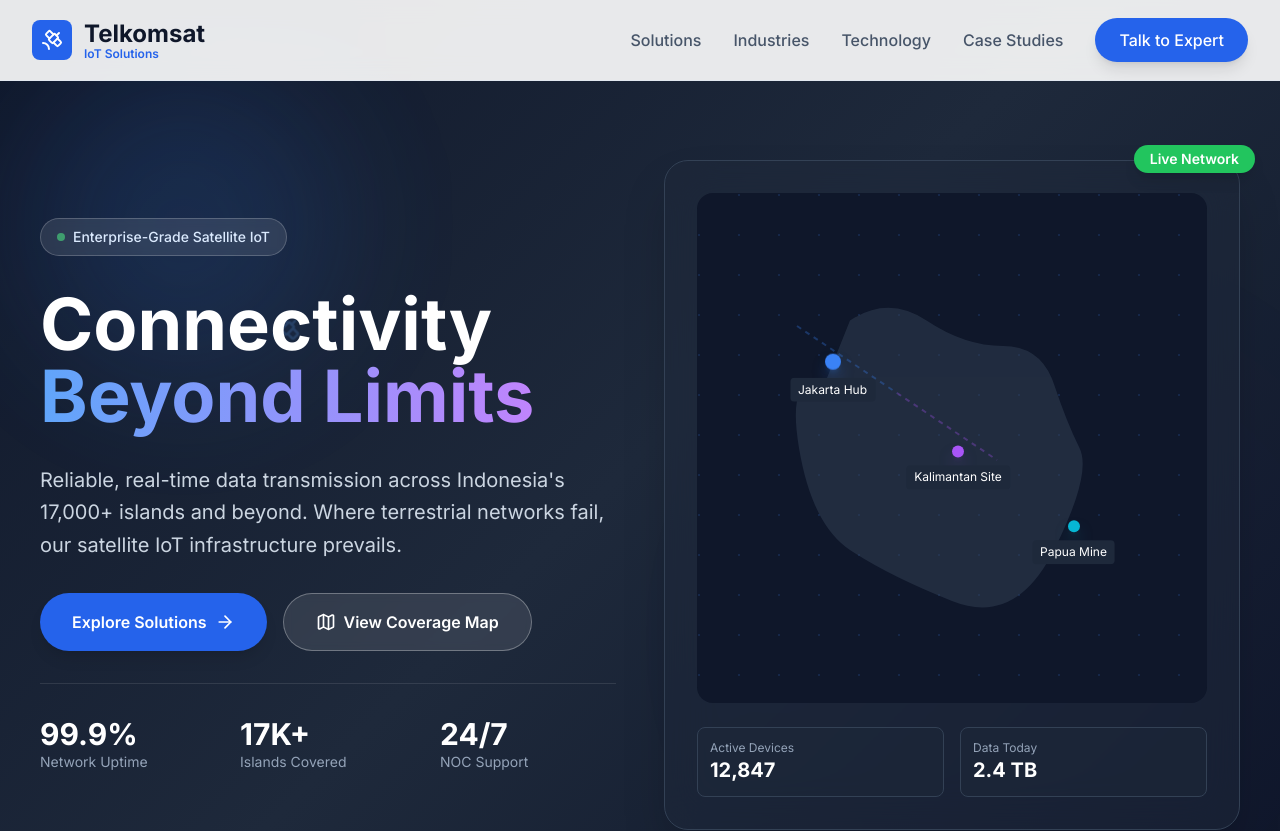
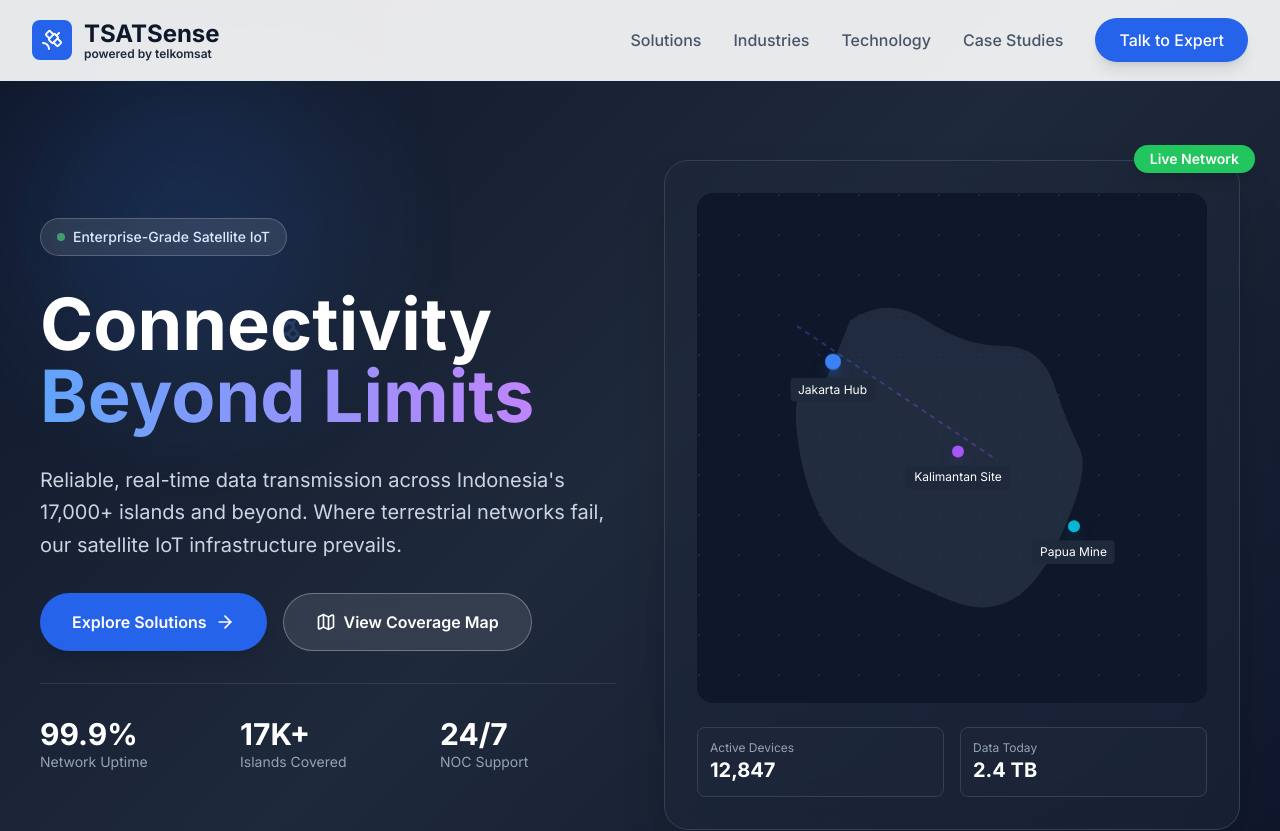
Before and after one commit to fathanzhafiri/TSATSense, a plain HTML site: page index.html in a window 1280 px wide. Shown: the top 831 px of the page. Drawn offline with nearby package versions, Linux system fonts and the light colour scheme.

Commit message:
Update index.html

```diff
--- a/index.html
+++ b/index.html
@@ -59,8 +59,8 @@
                         <i data-lucide="satellite" class="text-white w-6 h-6"></i>
                     </div>
                     <div>
-                        <span class="text-2xl font-bold text-slate-900">Telkomsat</span>
-                        <span class="text-xs text-blue-600 font-semibold block -mt-1">IoT Solutions</span>
+                        <span class="text-2xl font-bold text-slate-900">TSATSense</span>
+                        <span class="text-xs text-black-600 font-semibold block -mt-1">powered by telkomsat</span>
                     </div>
                 </div>
 
```
